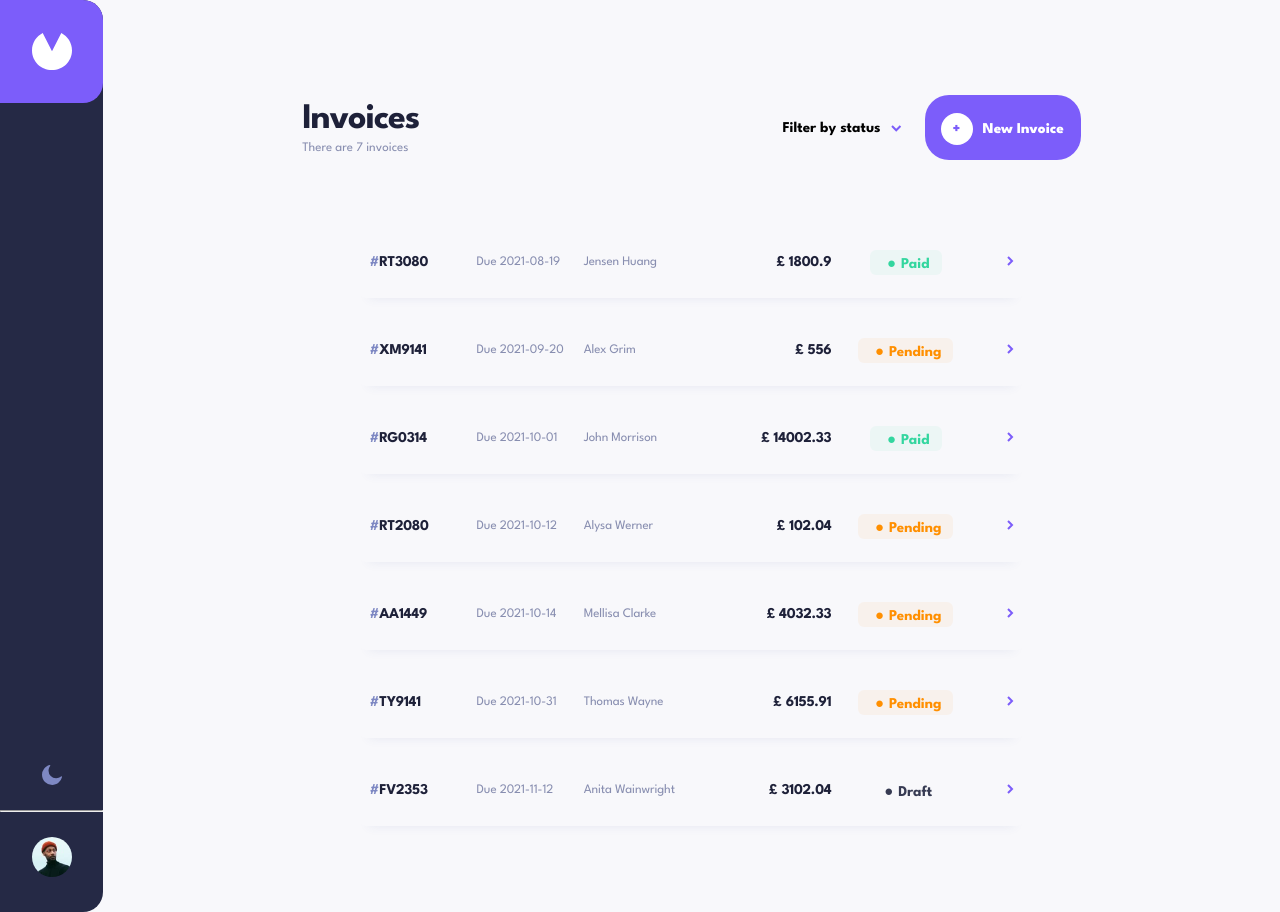
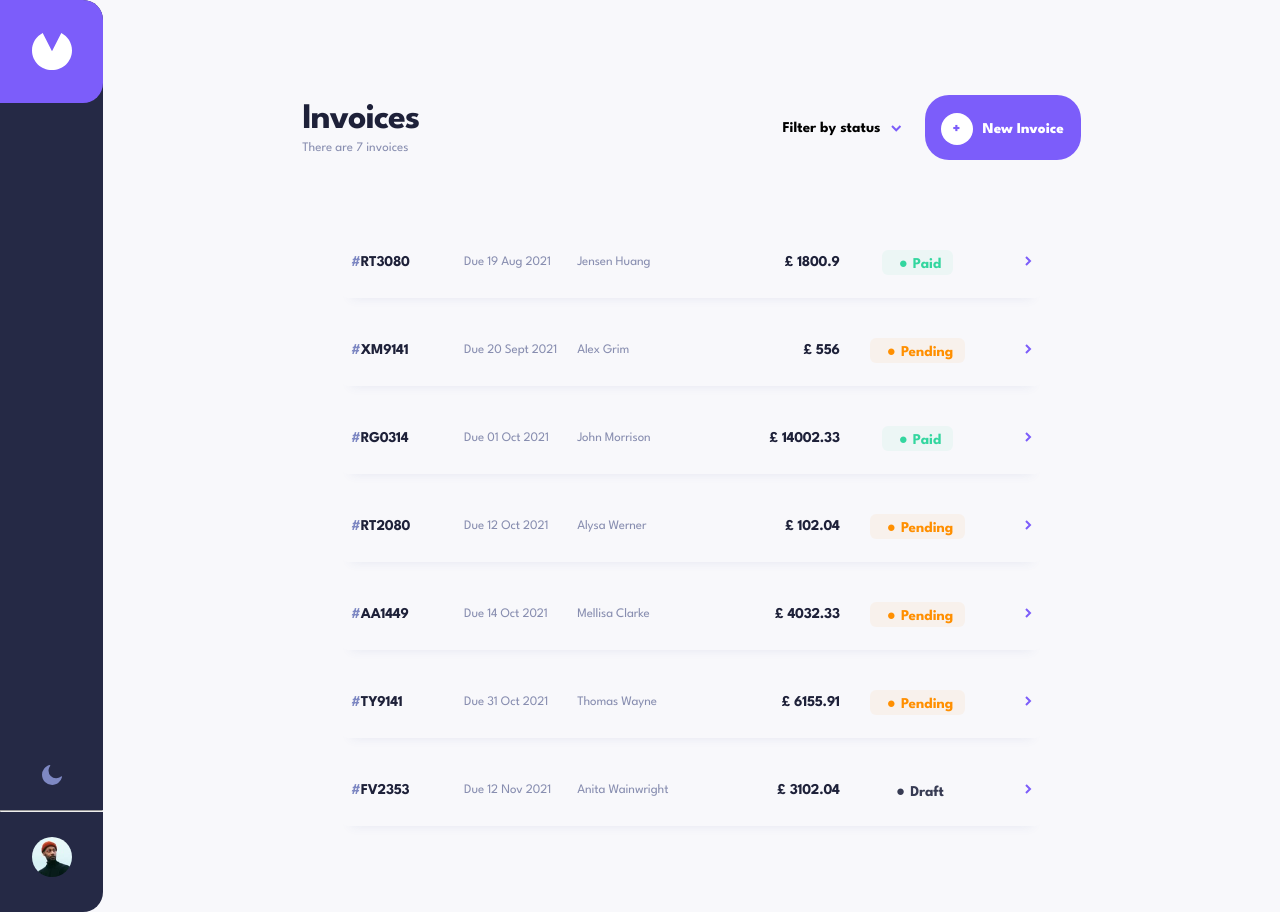
Before and after one commit to vel-sk98/invoice-app, a React app: page / in a window 1280 px wide. Built offline with nearby package versions, Linux system fonts and the light colour scheme; the HTML template or start-up script is replaced by a standard one; a web font is replaced by a local one.

Commit message:
Formatting and wire the invoice card to individual detail invoice

```diff
--- a/src/components/Button/Button.jsx
+++ b/src/components/Button/Button.jsx
@@ -1,10 +1,10 @@
 
 import './Button.css';
 
-const Button = ({variant, children, onClick}) => {
+const Button = ({ variant, children, onClick }) => {
     return (
         <button className={`btn ${variant}`} onClick={onClick}>{children}</button>
-  )
+    )
 }
 
 export default Button
--- a/src/components/FilterDropDown/FilterDropDown.jsx
+++ b/src/components/FilterDropDown/FilterDropDown.jsx
@@ -2,7 +2,7 @@
 import arrow from '../../assets/icon-arrow-down.svg';
 import { useState } from 'react';
 import './FilterDropDown.css'
-const FilterDropDown = ({filteredData}) => {
+const FilterDropDown = ({ filteredData }) => {
     const [show, setShow] = useState(false);
 
     const statusFilter = () => {
@@ -10,7 +10,7 @@ const FilterDropDown = ({filteredData}) => {
     }
 
     const handleChange = (event) => {
-            filteredData(event.target.value)
+        filteredData(event.target.value)
 
     }
 
--- a/src/components/InvoiceCard/InvoiceCard.jsx
+++ b/src/components/InvoiceCard/InvoiceCard.jsx
@@ -1,19 +1,30 @@
-
+import { Link } from "@tanstack/react-router";
 import arrow from '../../assets/icon-arrow-right.svg';
 import Badge from '../Badge/Badge';
 import './InvoiceCard.css'
 
+const formatDate = (dateStr) => {
+    return new Date(dateStr).toLocaleDateString('en-GB', {
+        day: '2-digit',
+        month: 'short',
+        year: 'numeric'
+    });
+};
+
+
 const InvoiceCard = ({ invoiceData }) => {
     return (
         <>
+            <Link to={`/invoice/${invoiceData.id}`}>
             <div className='grid-container-desktop'>
                 <div className='grid-item col1'><span>#</span>{invoiceData.id} </div>
-                <div className='grid-item col2'>Due {invoiceData.paymentDue} </div>
+                <div className='grid-item col2'>Due  {formatDate(invoiceData.paymentDue)} </div>
                 <div className='grid-item col3'> {invoiceData.clientName} </div>
                 <div className='grid-item col4'> £ {invoiceData.total} </div>
                 <div className='grid-item col5'> <Badge status={invoiceData.status} /> </div>
                 <div className='grid-item col6'><img src={arrow} alt='left arrow' /></div>
-            </div>
+                </div>
+            </Link>
             <div className='grid-container-mobile'>
                 <div className='grid-item col1'><span>#</span>{invoiceData.id} </div>
                 <div className='grid-item col3'> {invoiceData.clientName} </div>
--- a/src/components/InvoiceForm/InvoiceForm.jsx
+++ b/src/components/InvoiceForm/InvoiceForm.jsx
@@ -13,7 +13,6 @@ const InvoiceForm = ({ isOpen, onClose, mode }) => {
 
 
             <div className={`form-panel ${isOpen ? 'form-panel--open' : ''}`}>
-                {/* form content */}
 
                 <button className="go-back-mob" onClick={onClose} >  <img src={arrow} alt="go-back" /> Go back</button>
 
--- a/src/hooks/useLocalStorage.js
+++ b/src/hooks/useLocalStorage.js
@@ -1,18 +1,16 @@
-import{ useEffect, useState } from 'react'
+import { useEffect, useState } from "react";
 
 const useLocalStorage = (key, initialValue) => {
-    const [value, setValue] = useState(() => {
-        const data = localStorage.getItem(key);
-        return data ? JSON.parse(data) : initialValue;
-    })
+  const [value, setValue] = useState(() => {
+    const data = localStorage.getItem(key);
+    return data ? JSON.parse(data) : initialValue;
+  });
 
-    useEffect(() => {
-        localStorage.setItem(key, JSON.stringify(value));
-    },[value])
+  useEffect(() => {
+    localStorage.setItem(key, JSON.stringify(value));
+  }, [value]);
 
+  return [value, setValue];
+};
 
-  return [value, setValue]
-
-}
-
-export default useLocalStorage
+export default useLocalStorage;
--- a/src/main.jsx
+++ b/src/main.jsx
@@ -5,10 +5,10 @@ import { routeTree } from './routeTree.gen'
 import './styles/global.css'
 import App from './App.jsx'
 
-const router = createRouter({routeTree})
+const router = createRouter({ routeTree })
 
 createRoot(document.getElementById('root')).render(
   <StrictMode>
-    <RouterProvider router={router}/>
+    <RouterProvider router={router} />
   </StrictMode>,
 )
--- a/src/routes/invoice.$id.jsx
+++ b/src/routes/invoice.$id.jsx
@@ -4,29 +4,27 @@ import Badge from "../components/Badge/Badge";
 import { Link } from "@tanstack/react-router";
 import arrow from '../assets/icon-arrow-left.svg';
 import Button from "../components/Button/Button";
+import { useContext } from "react";
+import { InvoiceContext } from "../context/InvoiceContext";
 
 export const Route = createFileRoute('/invoice/$id')({
     component: InvoiceDetail,
 })
 
-const invoice = {
-    id: "RT3080",
-    createdAt: "1 Aug 2021",
-    paymentDue: "19 Aug 2021",
-    description: "Re-branding",
-    status: "paid",
-    clientName: "Jensen Huang",
-    clientEmail: "jensenh@mail.com",
-    clientAddress: { street: "106 Kendell Street", city: "Sharrington", postCode: "NR24 5WQ", country: "UK" },
-    senderAddress: { street: "19 Union Terrace", city: "London", postCode: "E1 3EZ", country: "UK" },
-    items: [
-        { id: 123, name: "Brand Guidelines", quantity: 1, price: 1800.90, total: 1800.90 }
-    ],
-    total: 1800.90
-}
+const formatDate = (dateStr) => {
+    return new Date(dateStr).toLocaleDateString('en-GB', {
+        day: '2-digit',
+        month: 'short',
+        year: 'numeric'
+    });
+};
+
+
 
 function InvoiceDetail() {
+    const { invoices } = useContext(InvoiceContext);
     const { id } = Route.useParams()
+    const invoice = invoices.find(inv => inv.id === id);
     return (
         <div className="invoice-detail">
 
@@ -72,11 +70,11 @@ function InvoiceDetail() {
 
                         <div className="box1">
                             <p>Invoice Date</p>
-                            <h3>{invoice.createdAt}</h3>
+                            <h3>{formatDate(invoice.createdAt)}</h3>
                         </div>
                         <div className="box2">
                             <p>Payment Due</p>
-                            <h3>{invoice.paymentDue}</h3>
+                            <h3>{formatDate(invoice.paymentDue)}</h3>
                         </div>
 
                         <div className="box3">
@@ -132,7 +130,7 @@ function InvoiceDetail() {
                     <div className="due">
                         <p className="due-desk">Amount Due</p>
                         <p className="due-mob">Grand Total</p>
-                        <h2>£1800.90</h2>
+                        <h2>£ {invoice.total}</h2>
                     </div>
 
 
```
Also changed, not shown: src/components/Badge/Badge.jsx (+7 -7 lines), src/routes/__root.jsx (+5 -5 lines), src/routes/index.jsx (+2 -5 lines), src/components/Sidebar/Sidebar.jsx (indentation only), src/context/InvoiceContext.jsx (line endings or trailing spaces). Lines whose indentation alone changed are shown as unchanged.
